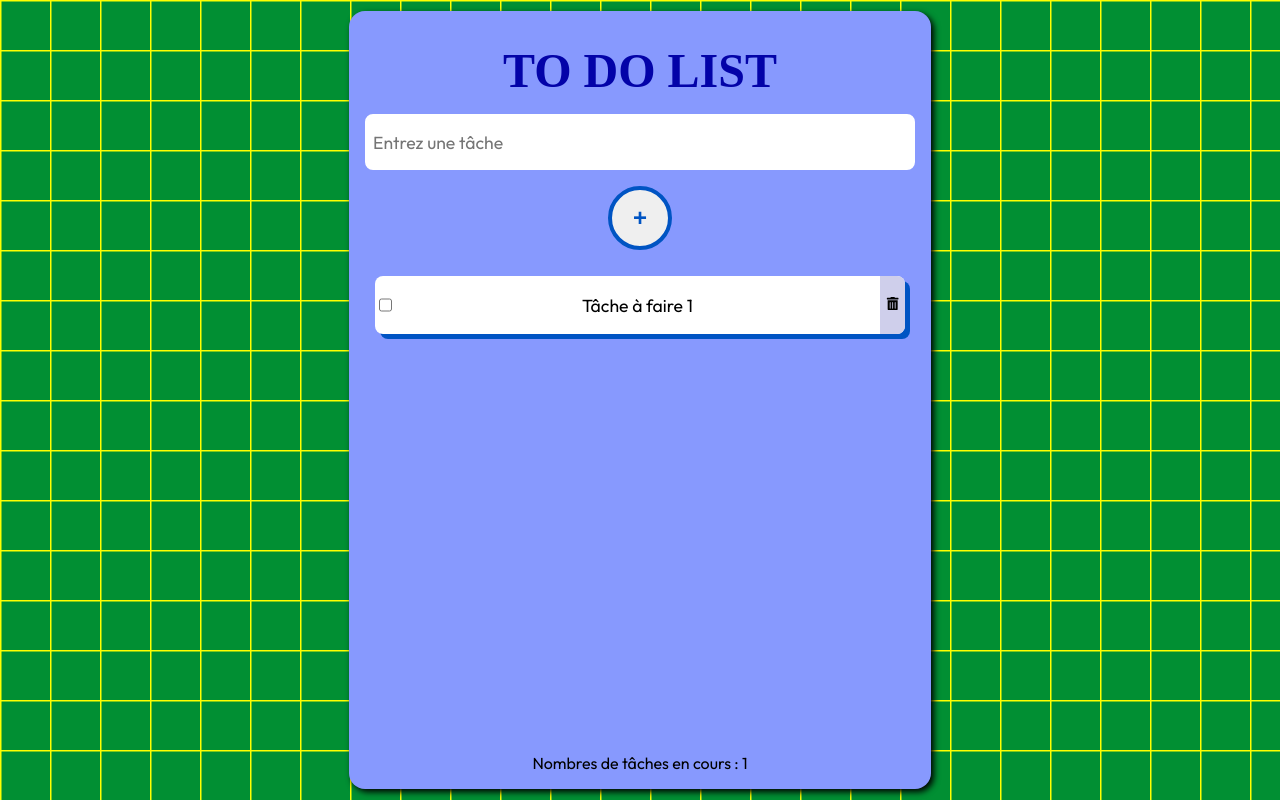
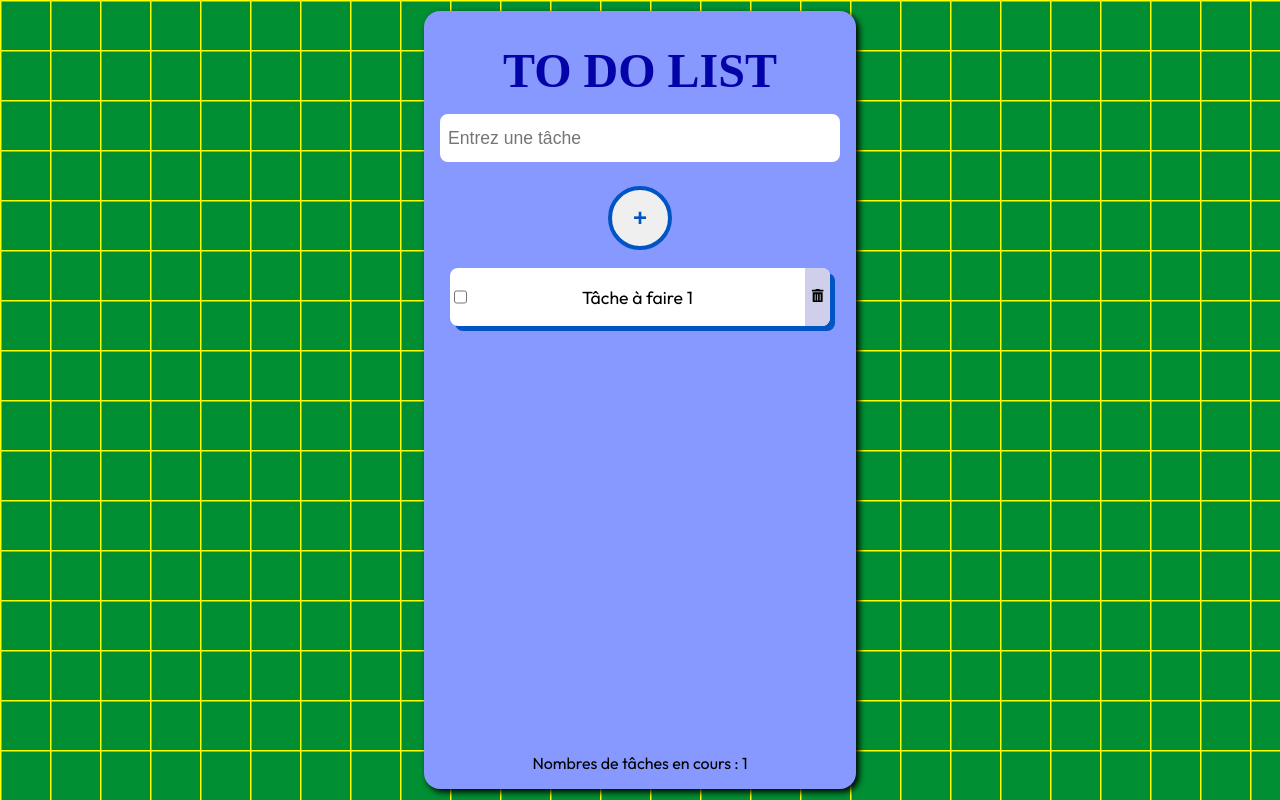
Before and after one commit to mguittari/to-do-list-react, a React (Vite) app: page / in a window 1280 px wide. Built offline with nearby package versions, Linux system fonts and the light colour scheme; a web font is replaced by a local one.

Commit message:
readme updated | scrollbar design

```diff
--- a/src/App.css
+++ b/src/App.css
@@ -3,6 +3,7 @@
   --primary-color: #018f33;
   --second-color: #0054c3;
   --third-color: #cfcfeb;
+  --fourth-color: #0303a8;
 
   --title-font-family: "Caprasimo";
   --main-font-family: "Outfit";
@@ -52,7 +53,7 @@ h1 {
   display: flex;
   flex-direction: column;
   width: 100%;
-  max-width: 550px;
+  max-width: 400px;
   padding: 1rem;
   margin: 0.7rem 1rem 0.7rem 1rem;
   background-color: #8799fe;
@@ -61,19 +62,25 @@ h1 {
 
 }
 
+.container {
+  height: 4rem;
+}
+
 .form {
   display: flex;
   flex-direction: column;
   justify-content: center;
+  font-family: "Outfit";
 }
 
 .input-new-task {
-  height: 3rem;
+  box-sizing: border-box;
   border-radius: 0.5rem;
-  font-family: "Outfit";
   font-size: 1.1rem;
   padding-left: 5px;
   border: 3px solid white;
+  height: 3rem;
+  width: 100%;
 }
 
 .input-new-task:focus {
@@ -89,7 +96,7 @@ h1 {
   font-size: 1.5rem;
     border-radius: 50%;
     aspect-ratio: 1 / 1;
-    margin: 1rem auto;
+    margin: 0.5rem auto;
     cursor: pointer;
     border: 4px solid var(--second-color);
     transition: transform ease-in-out;
@@ -108,6 +115,8 @@ h1 {
   flex: 1;
   overflow-y: scroll; /* Scroll uniquement vertical */
   overflow-x: hidden; /* Pas de scroll horizontal */
+  scrollbar-color: white #8799fe;
+  scrollbar-width: thin;
 }
 
 .task {
@@ -147,3 +156,7 @@ h1 {
   text-align: center;
   font-family: var(--main-font-family);
 }
+
+.error-msg {
+  margin: 0;
+}
--- a/src/Input/EnterTask.jsx
+++ b/src/Input/EnterTask.jsx
@@ -3,22 +3,34 @@ import { useState } from "react";
 export default function EnterTask({ tasks, setTasks, count, setCount }) {
 	const [inputValue, setInputValue] = useState("");
 
+	const [errorMsg, setErrorMsg] = useState("");
+
 	const handleChange = (e) => {
-		console.log("inputValue", inputValue);
+		console.log(inputValue.length);
+		if (inputValue.length >= 0) {
+			setErrorMsg("");
+		}
+
 		setInputValue(e.target.value);
 	};
 
 	const handleSubmit = (e) => {
 		e.preventDefault();
+		if (inputValue === "") {
+			setErrorMsg("La nouvelle tâche ne peut être vide");
+			return;
+		}
 		const newTask = { id: tasks.length, text: inputValue };
 		setTasks([...tasks, newTask]);
 		setInputValue("");
+		setErrorMsg("");
 		setCount(count + 1);
 	};
 
 	return (
 		<div className="form-container">
 			<form autoComplete="off" onSubmit={handleSubmit} className="form">
+				<div className="container">
 					<input
 						className="input-new-task"
 						name="newTask"
@@ -27,6 +39,9 @@ export default function EnterTask({ tasks, setTasks, count, setCount }) {
 						type="text"
 						placeholder="Entrez une tâche"
 					/>
+					{errorMsg && <p className="error-msg">{errorMsg}</p>}
+				</div>
+
 				<button className="button-submit" type="submit">
 					+
 				</button>
```
Lines whose indentation alone changed are shown as unchanged.
